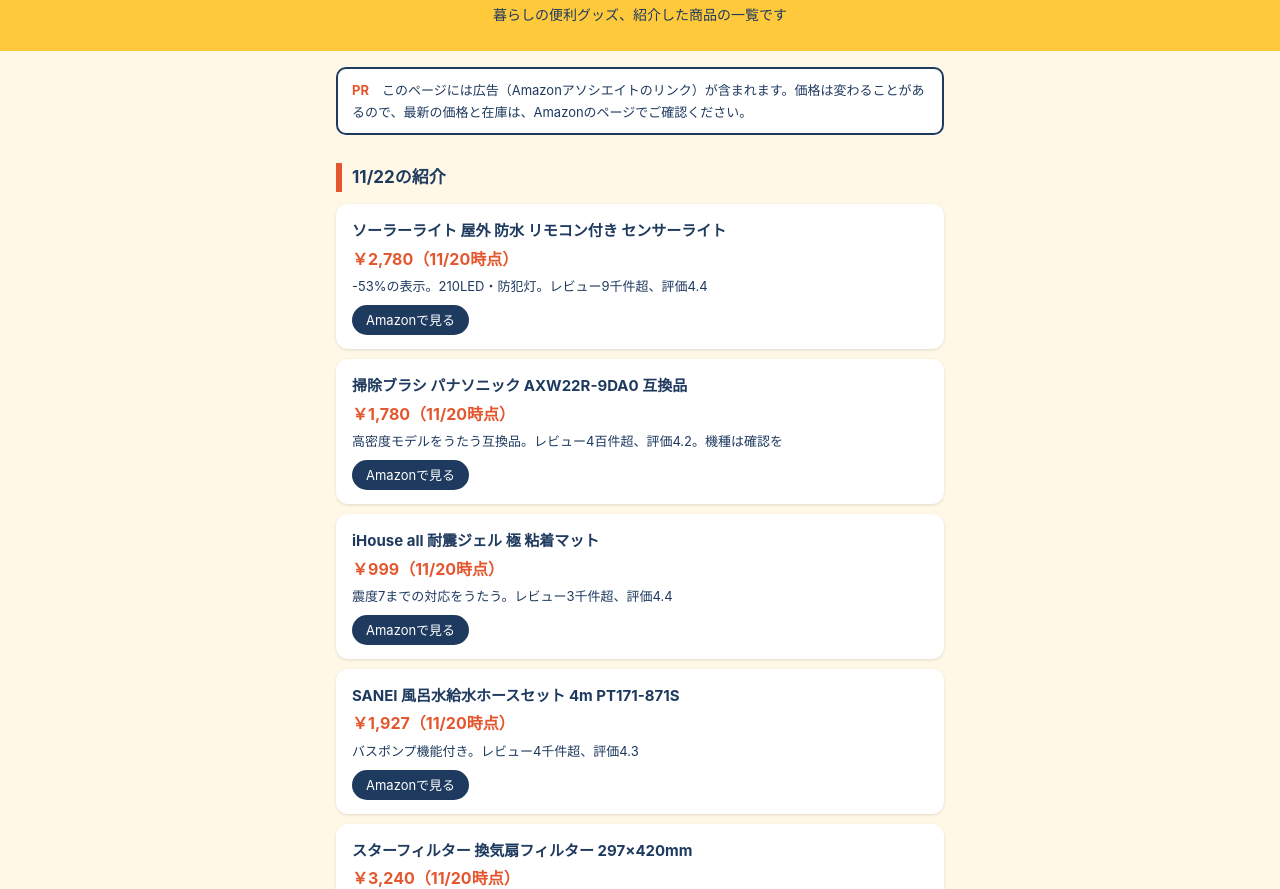
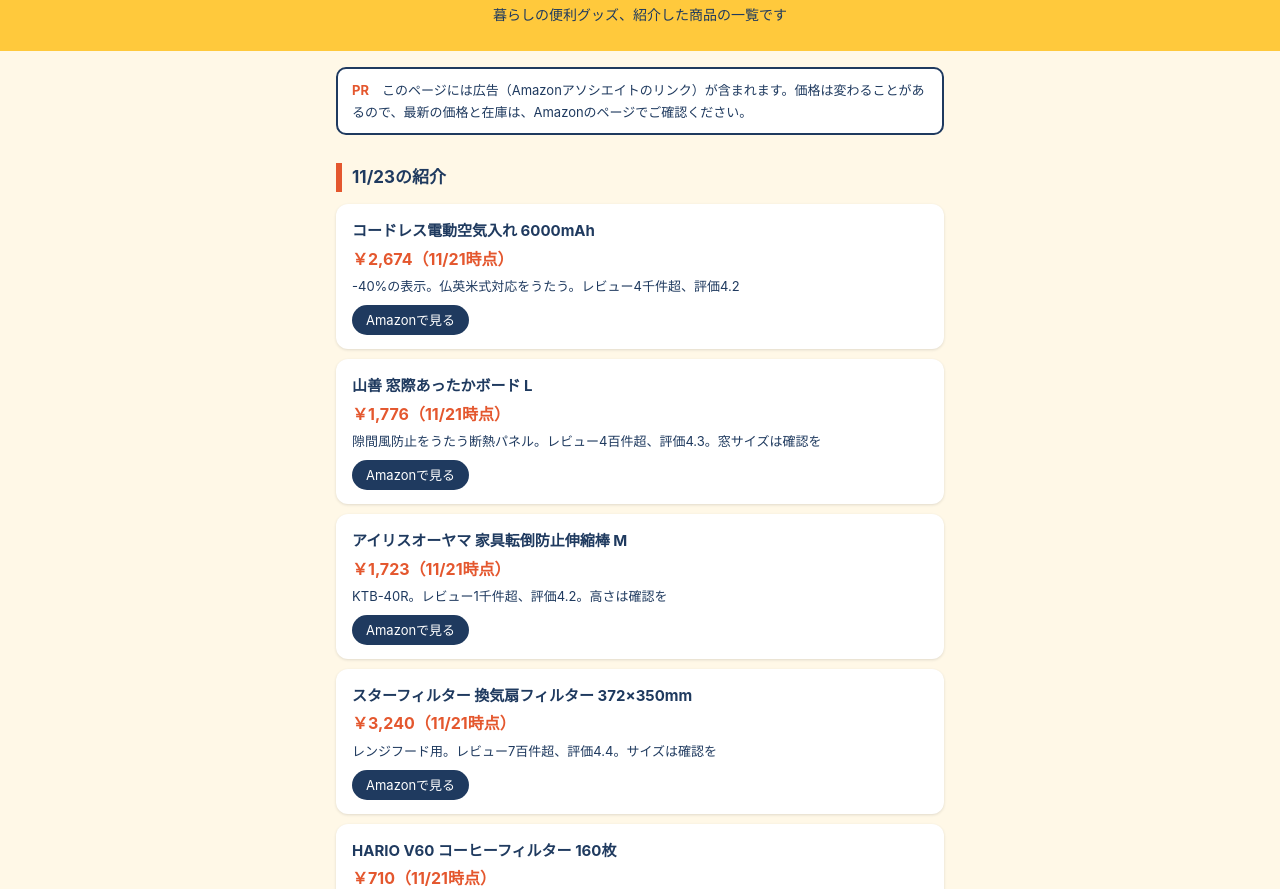
Before and after one commit to katteyokatta-benri/benricho-images, a plain HTML site: page index.html in a window 1280 px wide. Shown: the part 64-953 px from the top of the page. Drawn offline with Linux system fonts and the light colour scheme.

Commit message:
リンク先ページを更新

```diff
--- a/index.html
+++ b/index.html
@@ -25,6 +25,12 @@ footer{font-size:12px;padding:8px 16px 40px;max-width:640px;margin:0 auto}
 <header><h1>買ってよかった便利帳</h1><p>暮らしの便利グッズ、紹介した商品の一覧です</p></header>
 <main>
 <div class="pr"><b>PR</b>　このページには広告（Amazonアソシエイトのリンク）が含まれます。価格は変わることがあるので、最新の価格と在庫は、Amazonのページでご確認ください。</div>
+<h2>11/23の紹介</h2>
+<a class="item" href="https://www.amazon.co.jp/dp/B0DB5NDVSK?tag=oubu-22" target="_blank" rel="sponsored noopener"><div class="n">コードレス電動空気入れ 6000mAh</div><div class="p">￥2,674（11/21時点）</div><div class="d">-40%の表示。仏英米式対応をうたう。レビュー4千件超、評価4.2</div><span class="go">Amazonで見る</span></a>
+<a class="item" href="https://www.amazon.co.jp/dp/B0CJQS3TRQ?tag=oubu-22" target="_blank" rel="sponsored noopener"><div class="n">山善 窓際あったかボード L</div><div class="p">￥1,776（11/21時点）</div><div class="d">隙間風防止をうたう断熱パネル。レビュー4百件超、評価4.3。窓サイズは確認を</div><span class="go">Amazonで見る</span></a>
+<a class="item" href="https://www.amazon.co.jp/dp/B0DF77F9CS?tag=oubu-22" target="_blank" rel="sponsored noopener"><div class="n">アイリスオーヤマ 家具転倒防止伸縮棒 M</div><div class="p">￥1,723（11/21時点）</div><div class="d">KTB-40R。レビュー1千件超、評価4.2。高さは確認を</div><span class="go">Amazonで見る</span></a>
+<a class="item" href="https://www.amazon.co.jp/dp/B0BLS8LSRW?tag=oubu-22" target="_blank" rel="sponsored noopener"><div class="n">スターフィルター 換気扇フィルター 372×350mm</div><div class="p">￥3,240（11/21時点）</div><div class="d">レンジフード用。レビュー7百件超、評価4.4。サイズは確認を</div><span class="go">Amazonで見る</span></a>
+<a class="item" href="https://www.amazon.co.jp/dp/B0CZ3HJ1SY?tag=oubu-22" target="_blank" rel="sponsored noopener"><div class="n">HARIO V60 コーヒーフィルター 160枚</div><div class="p">￥710（11/21時点）</div><div class="d">1〜4杯用、日本製。レビュー2千件超、評価4.4</div><span class="go">Amazonで見る</span></a>
 <h2>11/22の紹介</h2>
 <a class="item" href="https://www.amazon.co.jp/dp/B0HJBV48JS?tag=oubu-22" target="_blank" rel="sponsored noopener"><div class="n">ソーラーライト 屋外 防水 リモコン付き センサーライト</div><div class="p">￥2,780（11/20時点）</div><div class="d">-53%の表示。210LED・防犯灯。レビュー9千件超、評価4.4</div><span class="go">Amazonで見る</span></a>
 <a class="item" href="https://www.amazon.co.jp/dp/B0DJS4S9GM?tag=oubu-22" target="_blank" rel="sponsored noopener"><div class="n">掃除ブラシ パナソニック AXW22R-9DA0 互換品</div><div class="p">￥1,780（11/20時点）</div><div class="d">高密度モデルをうたう互換品。レビュー4百件超、評価4.2。機種は確認を</div><span class="go">Amazonで見る</span></a>
```
